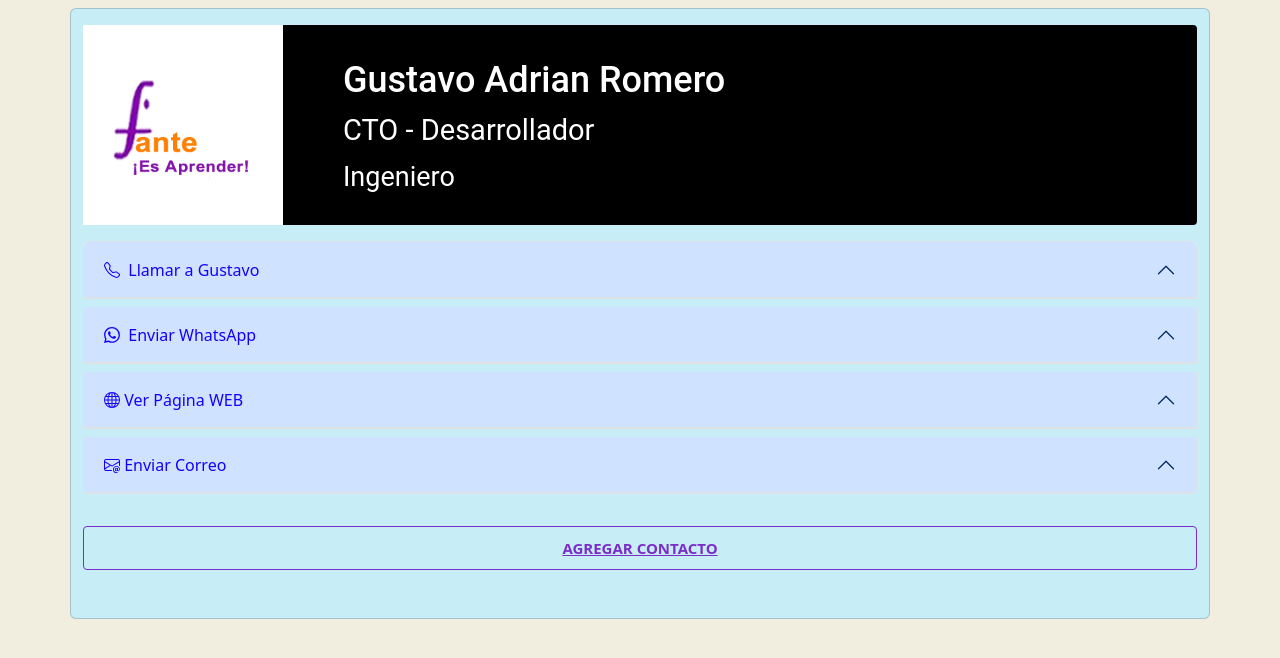
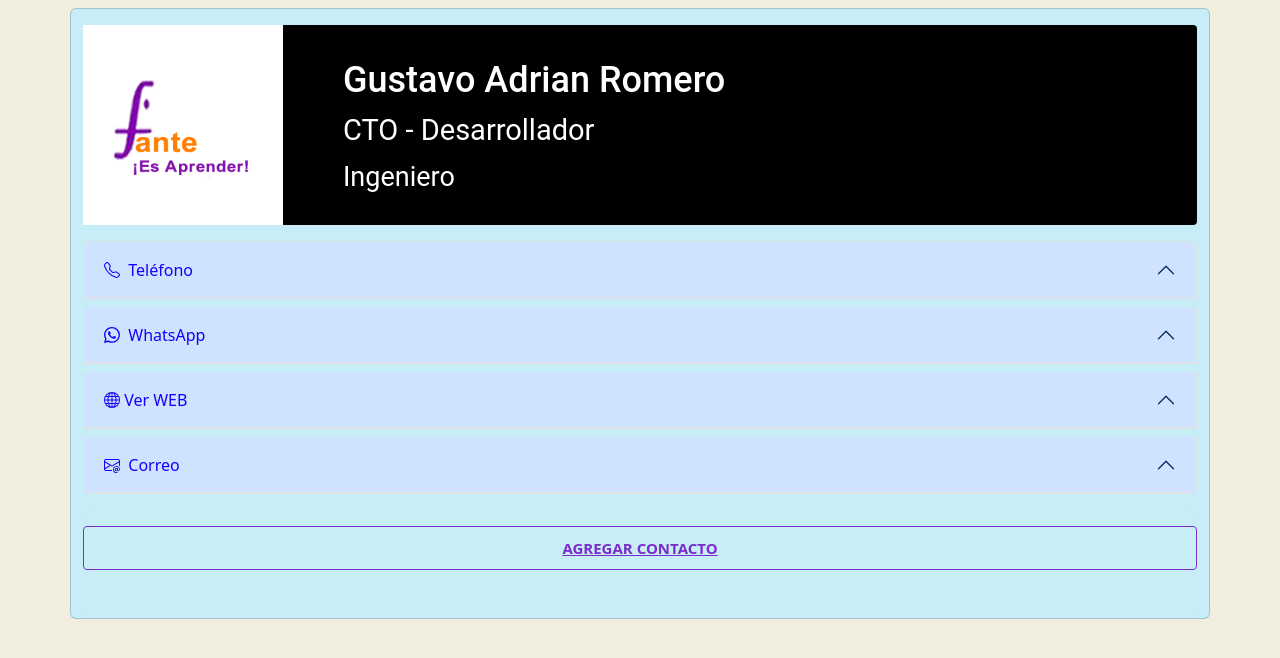
Before and after one commit to IncitatusOK/Educacion, a plain HTML site: page index.html in a window 1280 px wide. Drawn offline with nearby package versions, Linux system fonts and the light colour scheme.

Commit message:
Update index.html

```diff
--- a/index.html
+++ b/index.html
@@ -114,7 +114,7 @@
                   <path
                     d="M3.654 1.328a.678.678 0 0 0-1.015-.063L1.605 2.3c-.483.484-.661 1.169-.45 1.77a17.568 17.568 0 0 0 4.168 6.608 17.569 17.569 0 0 0 6.608 4.168c.601.211 1.286.033 1.77-.45l1.034-1.034a.678.678 0 0 0-.063-1.015l-2.307-1.794a.678.678 0 0 0-.58-.122l-2.19.547a1.745 1.745 0 0 1-1.657-.459L5.482 8.062a1.745 1.745 0 0 1-.46-1.657l.548-2.19a.678.678 0 0 0-.122-.58L3.654 1.328zM1.884.511a1.745 1.745 0 0 1 2.612.163L6.29 2.98c.329.423.445.974.315 1.494l-.547 2.19a.678.678 0 0 0 .178.643l2.457 2.457a.678.678 0 0 0 .644.178l2.189-.547a1.745 1.745 0 0 1 1.494.315l2.306 1.794c.829.645.905 1.87.163 2.611l-1.034 1.034c-.74.74-1.846 1.065-2.877.702a18.634 18.634 0 0 1-7.01-4.42 18.634 18.634 0 0 1-4.42-7.009c-.362-1.03-.037-2.137.703-2.877L1.885.511z" />
                 </svg>
-                &nbsp Llamar a Gustavo
+                &nbsp Teléfono
               </button>
             </h2>
             <div id="collapseZero" class="accordion-collapse  collapse " data-bs-parent="#accordionExample">
@@ -134,7 +134,7 @@
                   <path
                     d="M13.601 2.326A7.854 7.854 0 0 0 7.994 0C3.627 0 .068 3.558.064 7.926c0 1.399.366 2.76 1.057 3.965L0 16l4.204-1.102a7.933 7.933 0 0 0 3.79.965h.004c4.368 0 7.926-3.558 7.93-7.93A7.898 7.898 0 0 0 13.6 2.326zM7.994 14.521a6.573 6.573 0 0 1-3.356-.92l-.24-.144-2.494.654.666-2.433-.156-.251a6.56 6.56 0 0 1-1.007-3.505c0-3.626 2.957-6.584 6.591-6.584a6.56 6.56 0 0 1 4.66 1.931 6.557 6.557 0 0 1 1.928 4.66c-.004 3.639-2.961 6.592-6.592 6.592zm3.615-4.934c-.197-.099-1.17-.578-1.353-.646-.182-.065-.315-.099-.445.099-.133.197-.513.646-.627.775-.114.133-.232.148-.43.05-.197-.1-.836-.308-1.592-.985-.59-.525-.985-1.175-1.103-1.372-.114-.198-.011-.304.088-.403.087-.088.197-.232.296-.346.1-.114.133-.198.198-.33.065-.134.034-.248-.015-.347-.05-.099-.445-1.076-.612-1.47-.16-.389-.323-.335-.445-.34-.114-.007-.247-.007-.38-.007a.729.729 0 0 0-.529.247c-.182.198-.691.677-.691 1.654 0 .977.71 1.916.81 2.049.098.133 1.394 2.132 3.383 2.992.47.205.84.326 1.129.418.475.152.904.129 1.246.08.38-.058 1.171-.48 1.338-.943.164-.464.164-.86.114-.943-.049-.084-.182-.133-.38-.232z" />
                 </svg>
-                &nbsp Enviar WhatsApp
+                &nbsp WhatsApp
               </button>
             </h2>
             <div id="collapseOne" class="accordion-collapse  collapse " data-bs-parent="#accordionExample">
@@ -155,7 +155,7 @@
                         <path
                           d="M0 8a8 8 0 1 1 16 0A8 8 0 0 1 0 8zm7.5-6.923c-.67.204-1.335.82-1.887 1.855A7.97 7.97 0 0 0 5.145 4H7.5V1.077zM4.09 4a9.267 9.267 0 0 1 .64-1.539 6.7 6.7 0 0 1 .597-.933A7.025 7.025 0 0 0 2.255 4H4.09zm-.582 3.5c.03-.877.138-1.718.312-2.5H1.674a6.958 6.958 0 0 0-.656 2.5h2.49zM4.847 5a12.5 12.5 0 0 0-.338 2.5H7.5V5H4.847zM8.5 5v2.5h2.99a12.495 12.495 0 0 0-.337-2.5H8.5zM4.51 8.5a12.5 12.5 0 0 0 .337 2.5H7.5V8.5H4.51zm3.99 0V11h2.653c.187-.765.306-1.608.338-2.5H8.5zM5.145 12c.138.386.295.744.468 1.068.552 1.035 1.218 1.65 1.887 1.855V12H5.145zm.182 2.472a6.696 6.696 0 0 1-.597-.933A9.268 9.268 0 0 1 4.09 12H2.255a7.024 7.024 0 0 0 3.072 2.472zM3.82 11a13.652 13.652 0 0 1-.312-2.5h-2.49c.062.89.291 1.733.656 2.5H3.82zm6.853 3.472A7.024 7.024 0 0 0 13.745 12H11.91a9.27 9.27 0 0 1-.64 1.539 6.688 6.688 0 0 1-.597.933zM8.5 12v2.923c.67-.204 1.335-.82 1.887-1.855.173-.324.33-.682.468-1.068H8.5zm3.68-1h2.146c.365-.767.594-1.61.656-2.5h-2.49a13.65 13.65 0 0 1-.312 2.5zm2.802-3.5a6.959 6.959 0 0 0-.656-2.5H12.18c.174.782.282 1.623.312 2.5h2.49zM11.27 2.461c.247.464.462.98.64 1.539h1.835a7.024 7.024 0 0 0-3.072-2.472c.218.284.418.598.597.933zM10.855 4a7.966 7.966 0 0 0-.468-1.068C9.835 1.897 9.17 1.282 8.5 1.077V4h2.355z" />
                       </svg>
-                      &nbspVer Página WEB
+                      &nbspVer WEB
                     </button>
                   </h2>
                   <div id="collapseTwo" class="accordion-collapse collapse" data-bs-parent="#accordionExample">
@@ -178,7 +178,7 @@
                       <path
                         d="M14.247 14.269c1.01 0 1.587-.857 1.587-2.025v-.21C15.834 10.43 14.64 9 12.52 9h-.035C10.42 9 9 10.36 9 12.432v.214C9 14.82 10.438 16 12.358 16h.044c.594 0 1.018-.074 1.237-.175v-.73c-.245.11-.673.18-1.18.18h-.044c-1.334 0-2.571-.788-2.571-2.655v-.157c0-1.657 1.058-2.724 2.64-2.724h.04c1.535 0 2.484 1.05 2.484 2.326v.118c0 .975-.324 1.39-.639 1.39-.232 0-.41-.148-.41-.42v-2.19h-.906v.569h-.03c-.084-.298-.368-.63-.954-.63-.778 0-1.259.555-1.259 1.4v.528c0 .892.49 1.434 1.26 1.434.471 0 .896-.227 1.014-.643h.043c.118.42.617.648 1.12.648Zm-2.453-1.588v-.227c0-.546.227-.791.573-.791.297 0 .572.192.572.708v.367c0 .573-.253.744-.564.744-.354 0-.581-.215-.581-.8Z" />
                     </svg>
-                    &nbspEnviar Correo
+                    &nbsp Correo
                   </button>
                 </h2>
                 <div id="collapseThree" class="accordion-collapse collapse" data-bs-parent="#accordionExample">
```
